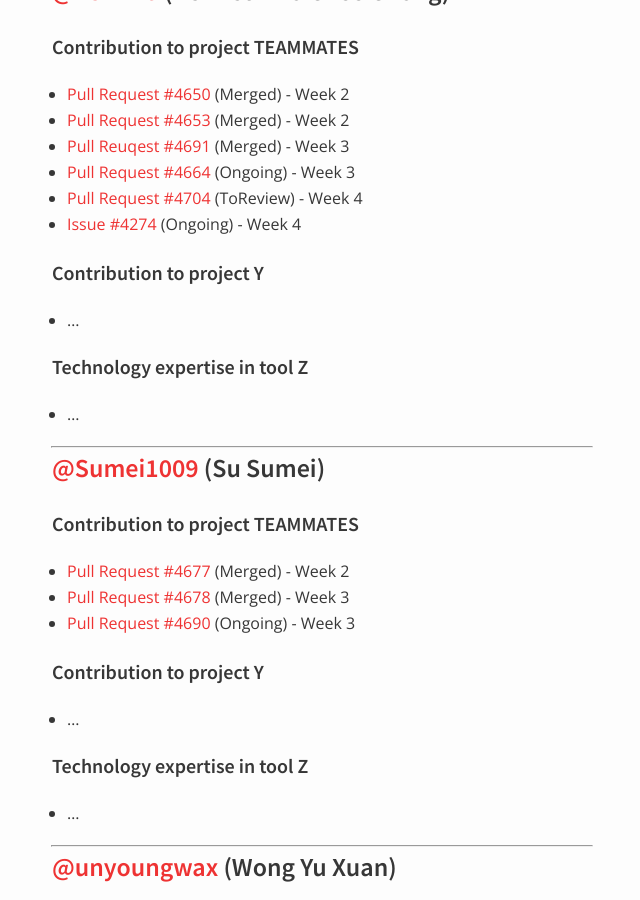
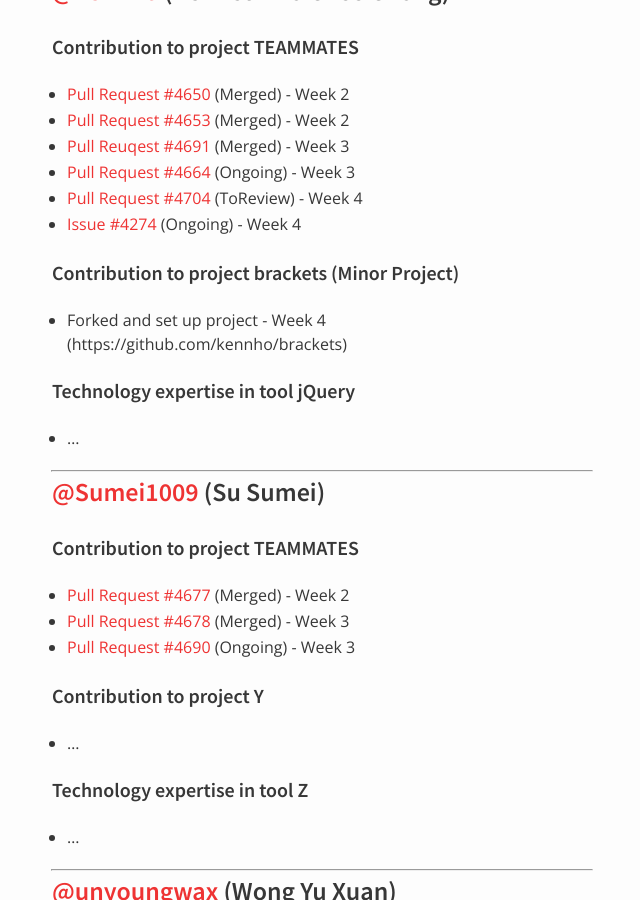
Before and after one commit to nus-oss/cs3281-AY1516S2-website, a Jekyll site: the page built from teams/teammates.md, in a window 1280 px wide and 900 px high, scrolled down 1528 px. Shown: the whole window, without its empty margins (318-958 px from the left). Built offline with Jekyll 4.4.1, drawn with Linux system fonts in a browser that asks for light colours; some of the changed text lies outside the part shown.

Commit message:
updated minor project and expertise for @kennho

```diff
--- a/teams/teammates.md
+++ b/teams/teammates.md
@@ -12,7 +12,7 @@
    - Technology Expertise:
 
  - [@kennho](https://github.com/kennho) (Kenneth Ho Chee Chong)
-   - Technology Expertise:
+   - Technology Expertise: jQuery
 
  - [@Sumei1009](https://github.com/Sumei1009) (Su Sumei)
    - Technology Expertise:
@@ -63,10 +63,10 @@
  * [Pull Request #4704](https://github.com/TEAMMATES/repo/pull/4704) (ToReview) - Week 4
  * [Issue #4274](https://github.com/TEAMMATES/repo/issues/4274) (Ongoing) - Week 4
 
-#### Contribution to project Y
- * ...
+#### Contribution to project brackets (Minor Project)
+ * Forked and set up project - Week 4 (https://github.com/kennho/brackets)
 
-#### Technology expertise in tool Z
+#### Technology expertise in tool jQuery
  * ...
 
 ---
```
